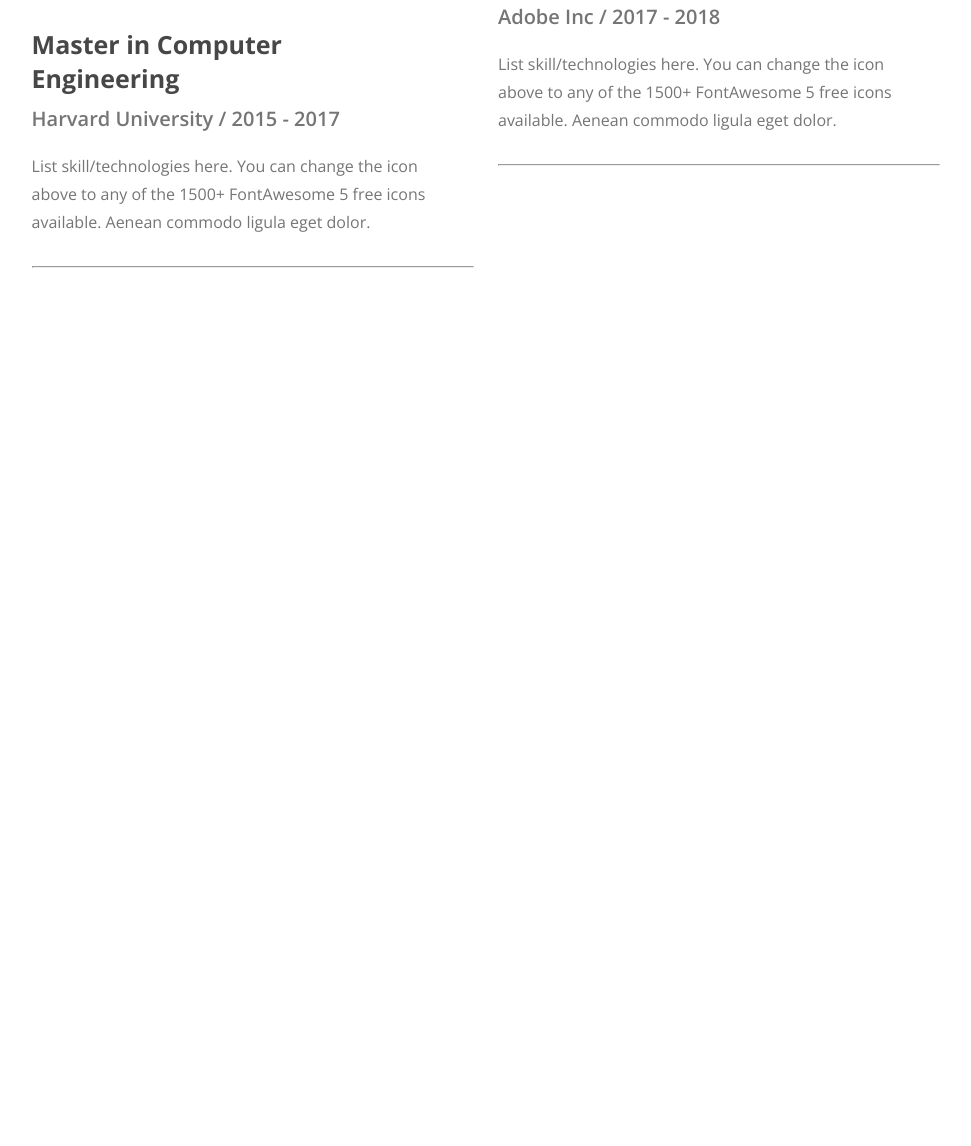
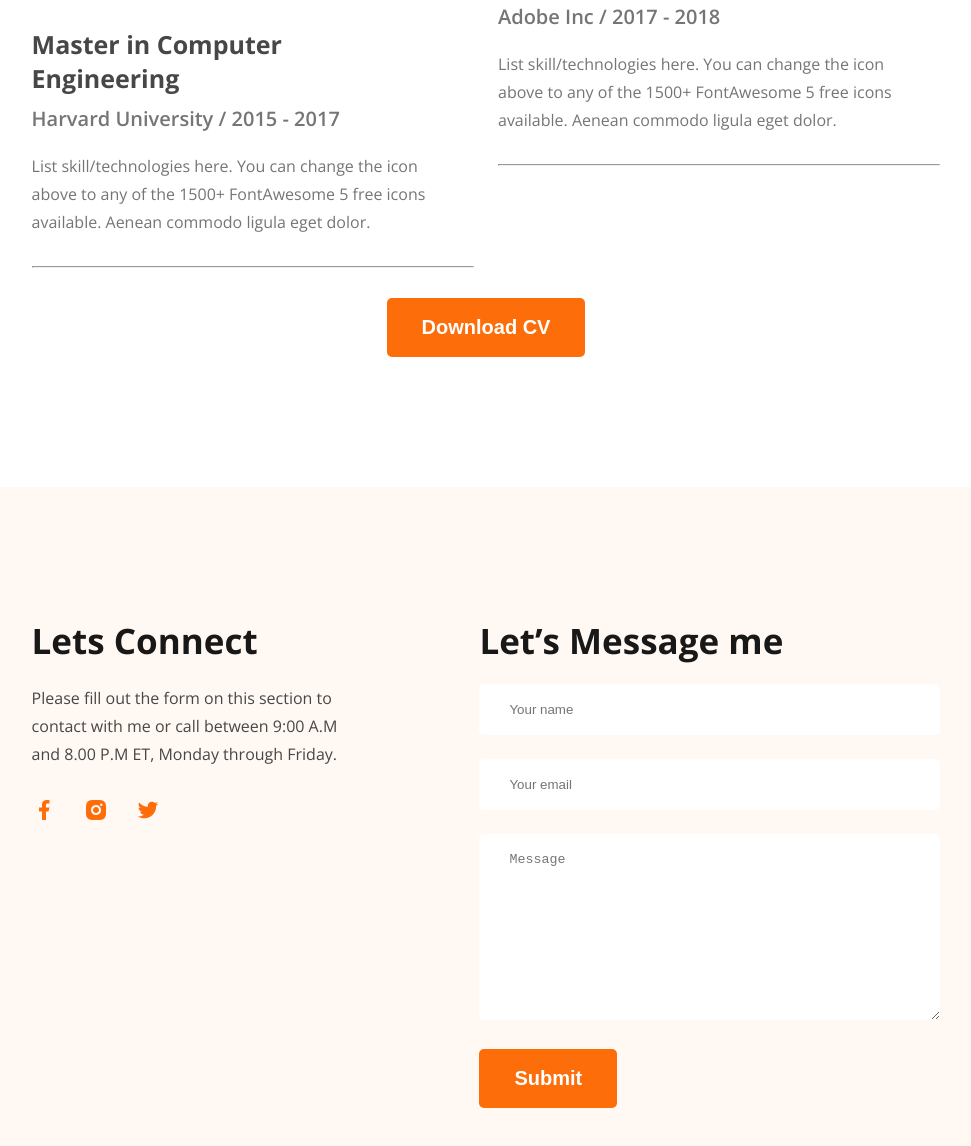
Before and after one commit to ashrafultusher13/Portfolio, a plain HTML site: page index.html in a window 1280 px wide. Shown: the part 3266-4412 px from the top of the page, without its empty margins (154-1125 px from the left). Before the commit the page ends 3564 px from the top, so only its background shows below. Drawn offline with nearby package versions, Linux system fonts and the light colour scheme.

Commit message:
added footer

```diff
--- a/index.html
+++ b/index.html
@@ -146,7 +146,7 @@
               ligula eget dolor.
             </p>
           </div>
-          <hr>
+          <hr />
           <div class="resume-card">
             <h3 class="card-title">Master in Computer Engineering</h3>
             <p class="card-info">Harvard University / 2015 - 2017</p>
@@ -156,7 +156,7 @@
               ligula eget dolor.
             </p>
           </div>
-          <hr>
+          <hr />
           <div class="resume-card">
             <h3 class="card-title">Master in Computer Engineering</h3>
             <p class="card-info">Harvard University / 2015 - 2017</p>
@@ -166,7 +166,7 @@
               ligula eget dolor.
             </p>
           </div>
-          <hr>
+          <hr />
         </div>
         <div class="experience">
           <h2 class="section-title">My Experience</h2>
@@ -179,7 +179,7 @@
               ligula eget dolor.
             </p>
           </div>
-          <hr>
+          <hr />
           <div class="resume-card">
             <h3 class="card-title">Jr. Font End Developer</h3>
             <p class="card-info">Dribbble Inc / 2018 - 2022</p>
@@ -189,7 +189,7 @@
               ligula eget dolor.
             </p>
           </div>
-          <hr>
+          <hr />
           <div class="resume-card">
             <h3 class="card-title">HTML Developer</h3>
             <p class="card-info">Adobe Inc / 2017 - 2018</p>
@@ -199,9 +199,39 @@
               ligula eget dolor.
             </p>
           </div>
-          <hr>
+          <hr />
         </div>
       </div>
     </section>
+    <div class="text-center">
+      <button class="btn">Download CV</button>
+    </div>
+
+    <footer>
+      <div class="footer-container">
+        <div class="social">
+          <h2>Lets Connect</h2>
+          <p>Please fill out the form on this section to contact with me or call between 9:00 A.M and 8.00 P.M ET, Monday through Friday.</p>
+          <div class="icons">
+            <a href=""><img src="images/icons/facebook.png" alt=""></a>
+            <a href=""><img src="images/icons/insta.png" alt=""></a>
+            <a href=""><img src="images/icons/twitter.png" alt=""></a>
+          </div>
+        </div>
+        <div class="form">
+          <h2>Let’s Message me</h2>
+          <div>
+            <input type="text" name="" id="" placeholder="Your name">
+          </div>
+          <div>
+            <input type="text" name="" id="" placeholder="Your email">
+          </div>
+          <div>
+            <textarea rows="10" name="" id="" placeholder="Message"></textarea>
+          </div>
+          <input type="submit" value="Submit" class="btn">
+        </div>
+      </div>
+    </footer>
   </body>
 </html>
--- a/styles/portfolio.css
+++ b/styles/portfolio.css
@@ -5,7 +5,7 @@
   /* border: 2px solid red; */
 }
 /* shared style */
-.font-open-sans{
+.font-open-sans {
   font-family: "Open Sans", sans-serif;
   font-optical-sizing: auto;
 }
@@ -14,10 +14,10 @@
   font-weight: 900;
 }
 .color-orange {
-  color: #FD6E0A;
+  color: #fd6e0a;
 }
 .btn {
-  background-color: #FD6E0A;
+  background-color: #fd6e0a;
   border: none;
   padding: 18px 35px;
   border-radius: 5px;
@@ -41,16 +41,20 @@
   line-height: 30px;
   margin-bottom: 30px;
 }
+.text-center {
+  text-align: center;
+}
 
 /* main style */
 header {
-  background-color: #FFF8F3;
-  background: url(../images/developer.png), url(../images/header_bg.png), #FFF8F3;
+  background-color: #fff8f3;
+  background: url(../images/developer.png), url(../images/header_bg.png),
+    #fff8f3;
   background-position: top left, right bottom;
   background-repeat: no-repeat;
   padding-top: 50px;
 }
-nav{
+nav {
   width: 71%;
   max-width: 1140px;
   margin: 0px auto;
@@ -104,14 +108,16 @@
   vertical-align: middle;
 }
 
-#about, #skills, #resume {
+#about,
+#skills,
+#resume {
   padding-top: 130px;
 }
 
 #about .about-container {
   width: 71%;
   max-width: 1140px;
-  background-color: #FFF8F3;
+  background-color: #fff8f3;
   text-align: center;
   margin: 0 auto;
   padding: 131px 156px;
@@ -130,7 +136,6 @@
   line-height: 30px;
   color: #474747;
 }
-
 
 #skills .skills-container {
   width: 71%;
@@ -198,3 +203,42 @@
   color: #757575;
   line-height: 28px;
 }
+
+footer {
+  margin-top: 130px;
+  background-color: #fff8f3;
+  padding: 130px 0;
+}
+footer .footer-container {
+  width: 71%;
+  max-width: 1140px;
+  margin: 0 auto;
+  display: flex;
+  gap: 116px;
+}
+.footer-container .social {
+  max-width: 562px;
+}
+.footer-container h2 {
+  margin-bottom: 20px;
+  font-size: 35px;
+  color: #181818;
+}
+.footer-container p {
+  color: #474747;
+  line-height: 28px;
+  font-size: 16px;
+  margin-bottom: 30px;
+}
+.footer-container .icons a {
+  margin-right: 24px;
+}
+.footer-container .form input[type="text"],
+.footer-container .form textarea {
+  padding: 18px 30px;
+  width: 461px;
+  margin-bottom: 24px;
+  border: none;
+  border-radius: 5px;
+  color: #757575;
+}
```
